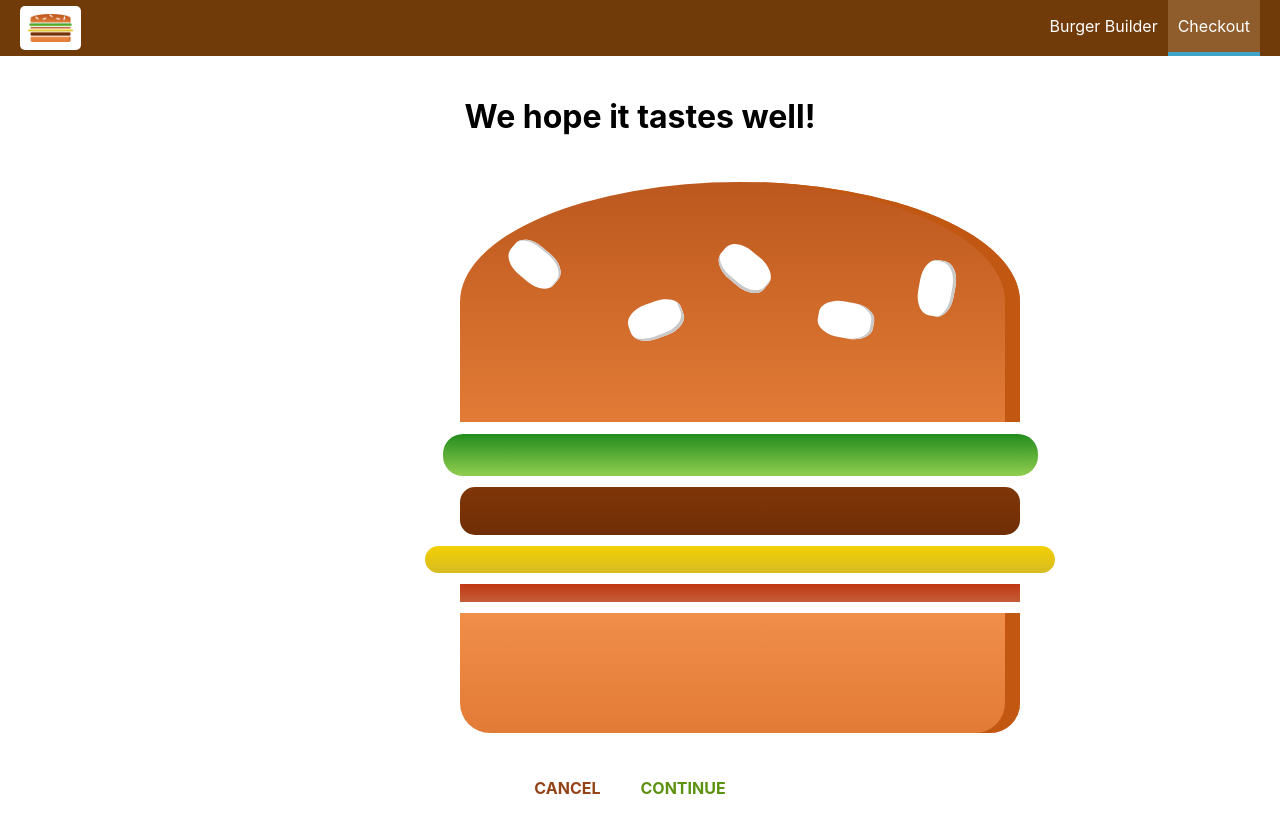
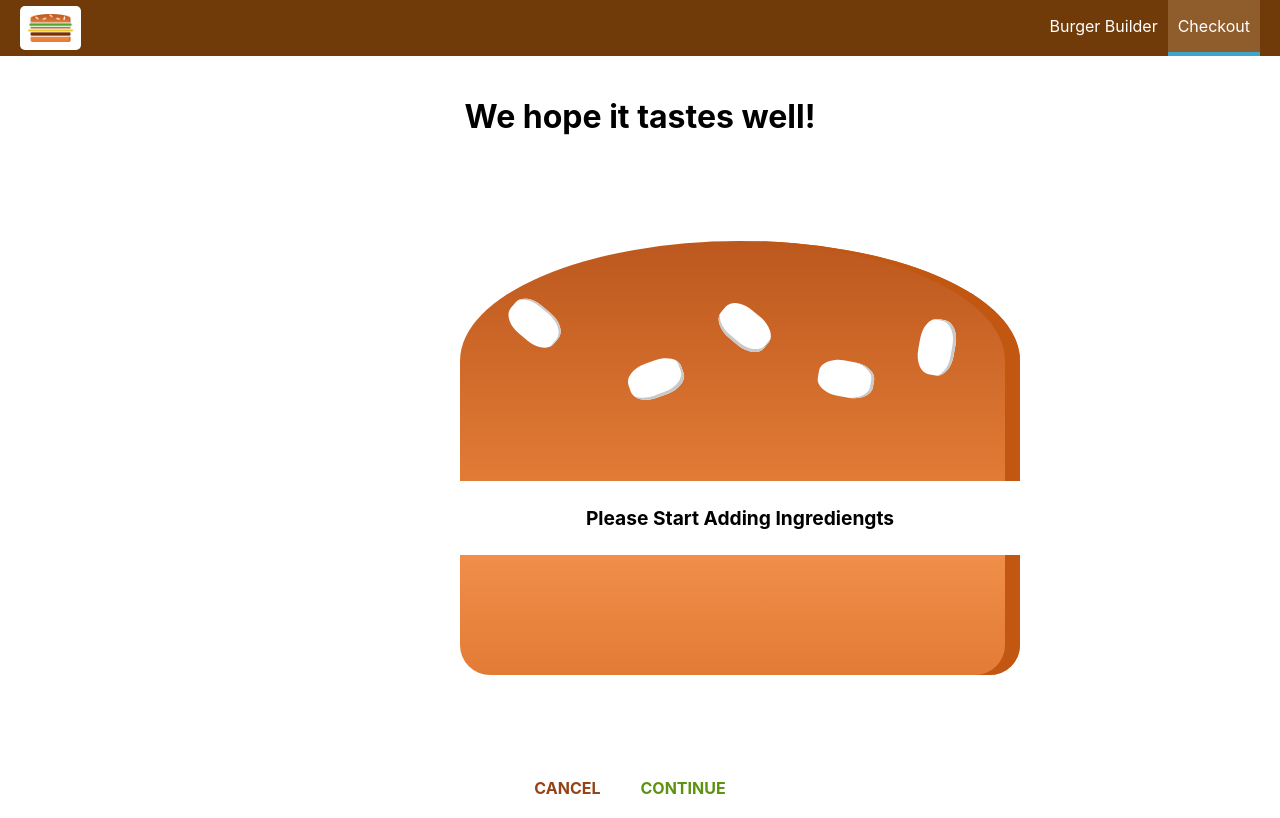
Before and after one commit to Haonan-Qi/burger_order_system, a React (Create React App) app: page /checkout in a window 1280 px wide. Built offline with nearby package versions, Linux system fonts and the light colour scheme.

Commit message:
Passing Data via Query Params

```diff
--- a/src/containers/BurgerBuilder/BurgerBuilder.js
+++ b/src/containers/BurgerBuilder/BurgerBuilder.js
@@ -113,7 +113,19 @@
     //   .catch((er) => {
     //     this.setState({ loading: false, purchasing: false });
     //   });
-    this.props.history.push("/checkout");
+    const queryParams = [];
+    for (let i in this.state.ingredients) {
+      queryParams.push(
+        encodeURIComponent(i) +
+          "=" +
+          encodeURIComponent(this.state.ingredients[i])
+      );
+    }
+    const queryString = queryParams.join("&");
+    this.props.history.push({
+      pathname: "/checkout",
+      search: "?" + queryString,
+    });
   };
 
   render() {
--- a/src/containers/Checkout/Checkout.js
+++ b/src/containers/Checkout/Checkout.js
@@ -11,6 +11,17 @@
       bacon: 1,
     },
   };
+
+  componentDidMount() {
+    const query = new URLSearchParams(this.props.location.search);
+    const ingredients = {};
+    for (let param of query.entries()) {
+        // ['salad', '1']
+        ingredients[param[0]] = +param[1];
+    }
+    this.setState({ingredients: ingredients});
+}
+
 
   checkoutCancelledHandler = () => {
     this.props.history.goBack();
```
